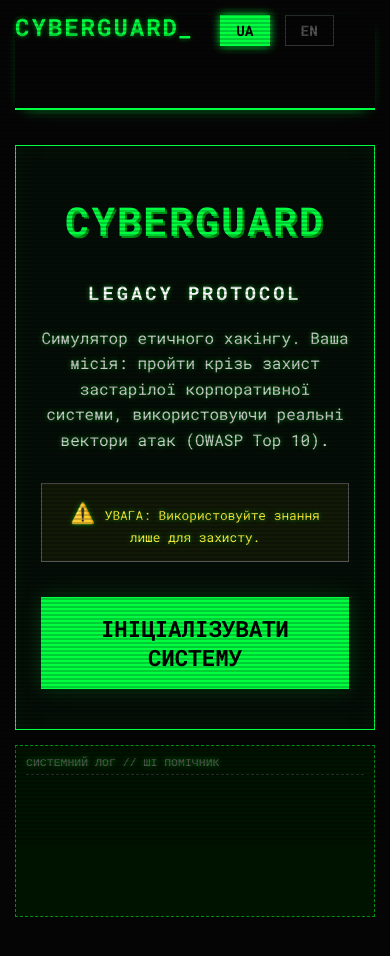
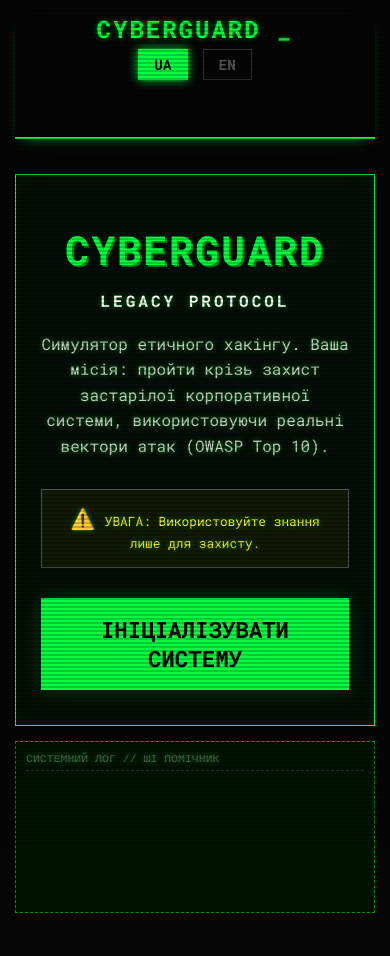
Before and after one commit to Dimetrius-eng/Cyberguard, a plain HTML site: page index.html in a window 390 px wide. Drawn offline with Linux system fonts and the light colour scheme.

Commit message:
style.css

```diff
--- a/css/style.css
+++ b/css/style.css
@@ -169,7 +169,7 @@ button:hover {
 
 .server-lock { text-align: center; padding: 30px; border: 2px solid var(--error-color); background: rgba(255, 51, 51, 0.05); }
 
-/* --- МОБІЛЬНА АДАПТАЦІЯ (ФІНАЛ: ЦЕНТР + АКУРАТНИЙ ВЕРХ) --- */
+/* --- МОБІЛЬНА АДАПТАЦІЯ (ФІНАЛЬНА ВЕРСІЯ) --- */
 @media (max-width: 600px) {
     body {
         padding: 15px;
@@ -181,53 +181,39 @@ button:hover {
         box-sizing: border-box;
     }
 
-    /* --- ХЕДЕР (Компактний і центрований) --- */
+    /* --- 1. ХЕДЕР (ПОВЕРТАЄМО ЯК БУЛО) --- */
+    /* Елементи стають один під одним (стовпчик) */
     header {
         display: flex;
-        flex-direction: column; /* Стовпчик */
-        align-items: center;    /* Центр по горизонталі */
-        gap: 10px;              /* Відступ між назвою і кнопками */
+        flex-direction: column;
+        align-items: center;    /* Центруємо по горизонталі */
+        justify-content: center;
+        gap: 5px;               /* Відступ між назвою і кнопками */
         margin-bottom: 20px;
-        width: 100%;
-        padding-bottom: 15px;   /* Місце до лінії */
-    }
-
-    /* Обгортка для заголовка */
-    header div:first-child {
-        display: flex;
-        justify-content: center;
         width: 100%;
     }
 
-    /* МАЛЕНЬКИЙ ЗАГОЛОВОК */
+    /* Маленька назва зверху */
     h1 {
-        font-size: 1.5em;       /* Повертаємо акуратний розмір */
+        font-size: 1.5em;       /* Акуратний розмір */
+        text-align: center;
+        width: 100%;
         margin: 0;
         padding: 0;
-        text-align: center;
-        position: relative;     /* Важливо для "ігнорування" курсора */
-        display: inline-block;  /* Щоб ширина була по тексту */
-        line-height: 1;
+        line-height: 1.2;
     }
 
-    /* ХИТРІСТЬ: Курсор не впливає на центрування */
-    h1 .blink {
-        position: absolute;     /* Вириваємо з потоку */
-        right: -15px;           /* Зсуваємо правіше */
-        top: 0;
-    }
-
-    /* КНОПКИ МОВИ */
+    /* Кнопки мови під назвою */
     .lang-switch {
         display: flex;
-        justify-content: center;
+        justify-content: center; /* Центруємо кнопки */
         gap: 15px;
         width: 100%;
-        margin: 0;
+        margin-top: 5px;
     }
 
     .lang-switch button {
-        width: auto !important; /* Маленькі кнопки */
+        width: auto !important; /* Маленькі кнопки, не розтягувати */
         padding: 5px 15px;
         font-size: 0.9em;
     }
@@ -235,40 +221,50 @@ button:hover {
     #player-status {
         text-align: center;
         width: 100%;
-        margin-top: 5px;
+        margin-top: 10px;
         border-top: 1px solid #333;
-        padding-top: 10px;
+        padding-top: 5px;
     }
 
-    /* --- ТИТУЛЬНА СТОРІНКА (Жорсткий центр) --- */
+    /* --- 2. ТИТУЛЬНА СТОРІНКА (ЖОРСТКЕ ЦЕНТРУВАННЯ В РАМЦІ) --- */
     .start-screen {
         display: flex;
         flex-direction: column;
-        align-items: center;
+        align-items: center; /* Це центрує всі елементи всередині рамки */
         justify-content: center;
         width: 100%;
+        padding: 0; /* Прибираємо зайві відступи */
     }
 
+    /* Великий напис CYBERGUARD */
     .glitch {
-        font-size: 2.5em;
+        font-size: 13vw; /* Адаптивний розмір! (залежить від ширини екрану) */
+        line-height: 1;
         text-align: center;
         width: 100%;
-        margin: 0 auto 20px auto; /* Центр */
-        display: block;
+        margin: 0 0 15px 0; /* Тільки відступ знизу */
+        padding: 0;
+        left: auto;
+        right: auto;
     }
 
     .start-screen h3 {
+        font-size: 1em;
         text-align: center;
         width: 100%;
-        margin-bottom: 20px;
+        margin: 0 0 20px 0;
     }
 
-    /* --- ЕЛЕМЕНТИ ГРИ (Широкі) --- */
-    /* Виключаємо хедер з широких кнопок через селектор :not */
-    button:not(.lang-btn) {
+    /* --- 3. ЕЛЕМЕНТИ ГРИ --- */
+    /* Всі кнопки КРІМ тих, що в хедері */
+    .main-container > main button,
+    .input-area button,
+    .login-form button,
+    .db-viewer button,
+    .server-lock button,
+    .start-btn {
         width: 100%;
         padding: 15px;
-        margin: 5px 0;
     }
 
     input, textarea {
@@ -283,7 +279,6 @@ button:hover {
         justify-content: center;
     }
 }
-
 /* Анімація помилки (тряска екрану) */
 @keyframes shake {
     0% { transform: translateX(0); }
```
